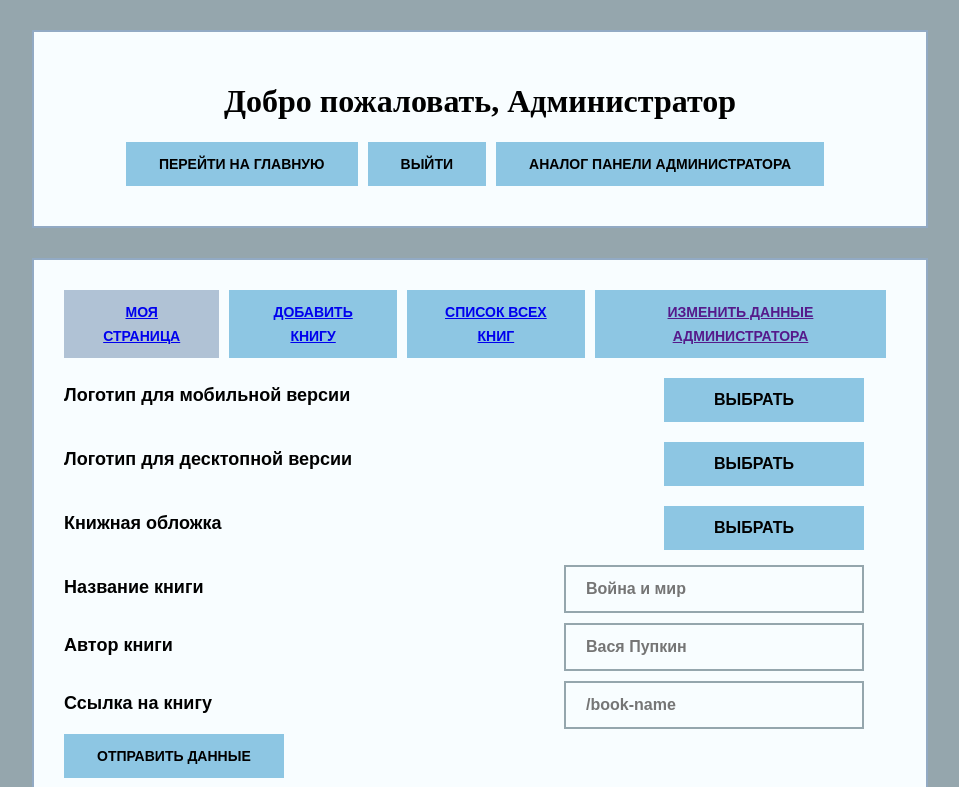
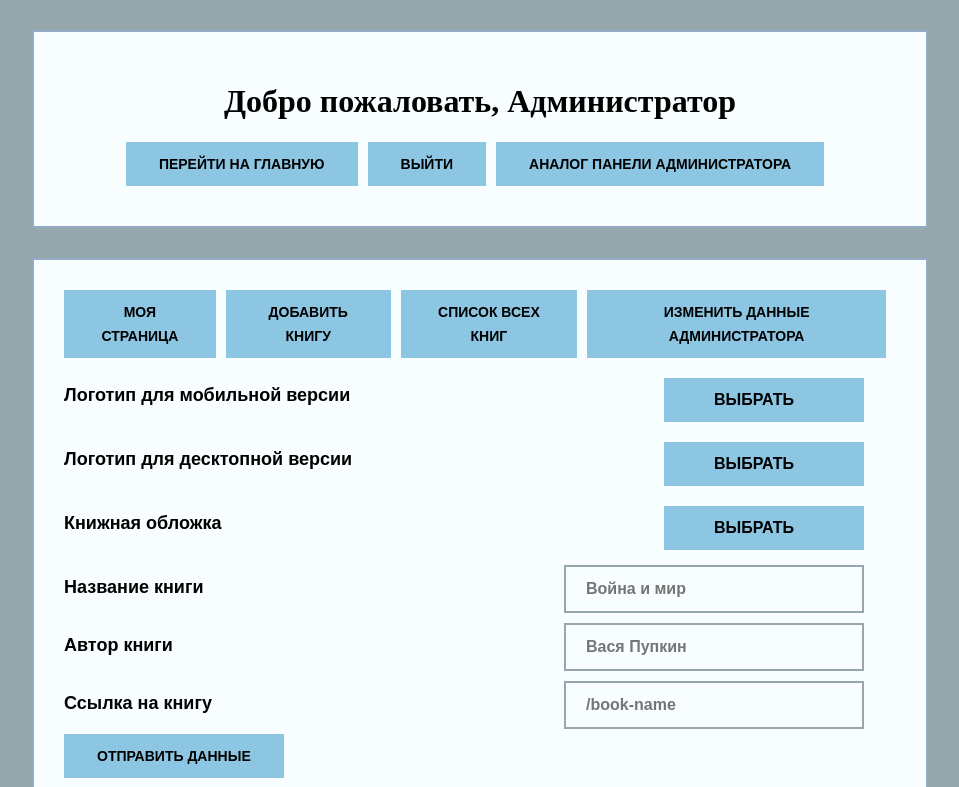
Before and after one commit to Ann0808/booksite, a PHP site: page /admin/adminpannel.php in a window 1280 px wide. Shown: the top 787 px of the page, without its empty margins (160-1119 px from the left). Run offline with PHP 8.4, Linux system fonts and the light colour scheme; data that the repository does not hold is empty; some libraries are stand-ins or nearby versions.

Commit message:
li>a.btn

```diff
--- a/admin/adminpannel.php
+++ b/admin/adminpannel.php
@@ -40,10 +40,10 @@
     <input type="radio" name="menu-item" id="reviews-input-2">
     <input type="radio" name="menu-item" id="reviews-input-3">
     <div class="admin-menu">
-        <li class="admin-menu__item btn"><a href="admin.php">Моя страница</a></li>
-        <li class="admin-menu__item btn"><a href="addnewbook.php">Добавить книгу</a></li>
-        <li class="admin-menu__item btn"><a href="showbooks.php">Список всех книг</a></li>
-        <li class="admin-menu__item btn"><a href="">Изменить данные администратора</a></li>
+        <li><a href="admin.php"  class="btn" >Моя страница</a></li>
+        <li><a href="addnewbook.php"  class="btn">Добавить книгу</a></li>
+        <li><a href="showbooks.php"  class="btn">Список всех книг</a></li>
+        <li><a href=""  class="btn">Изменить данные администратора</a></li>
     </div>
     <div class="admin-container__items">
     	<div class="admin-container__item">
```
